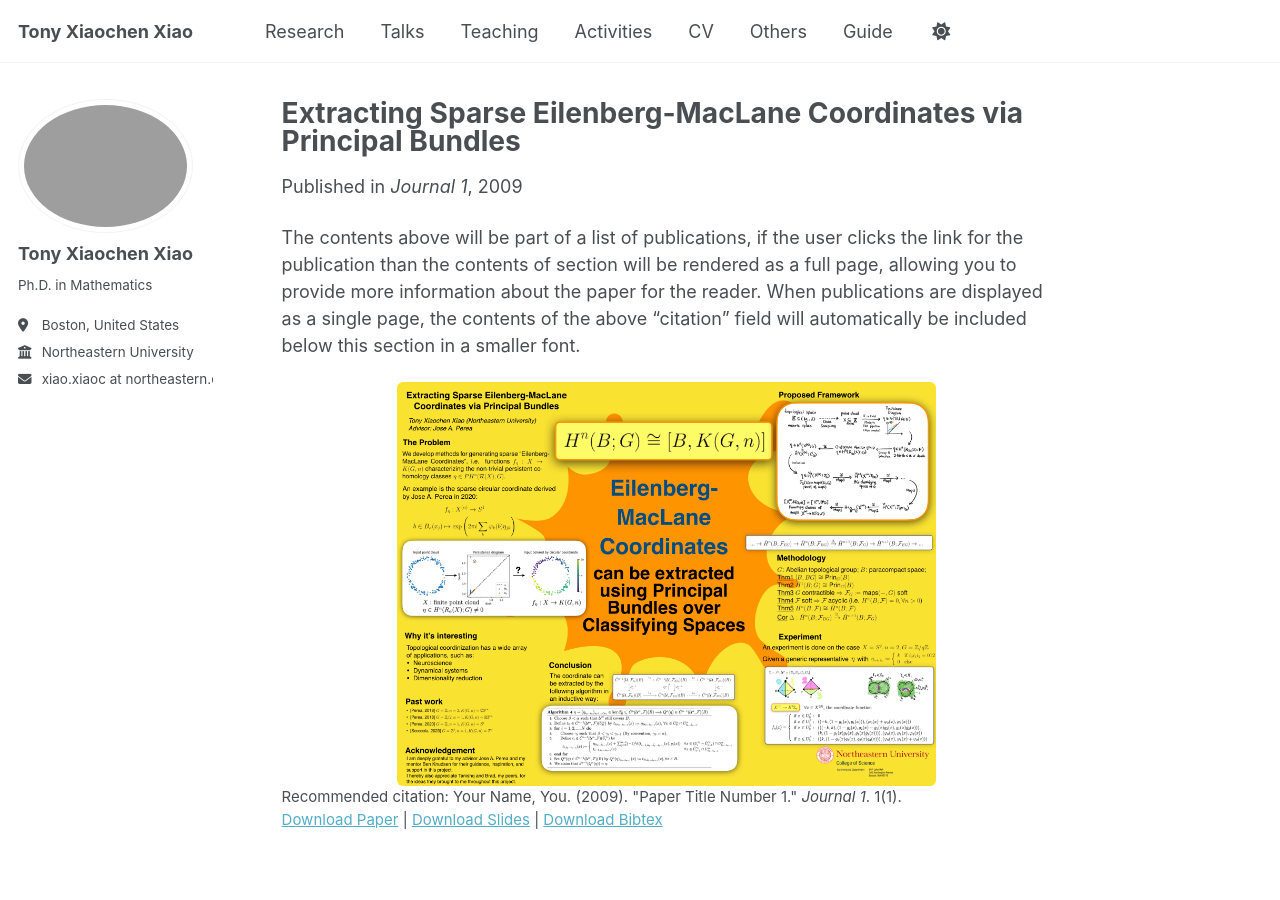
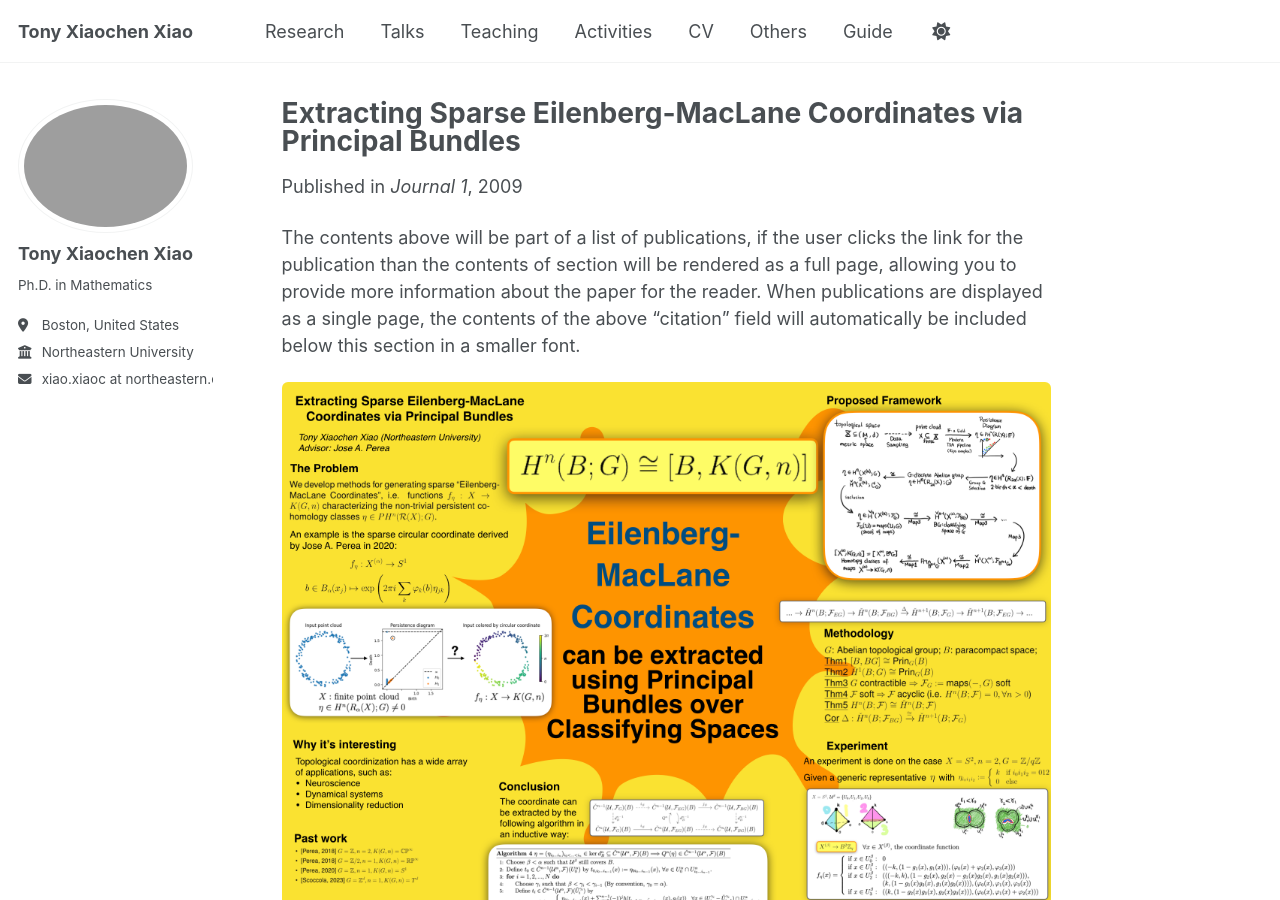
Before and after one commit to tonyxiaochenxiao/tonyxiaochenxiao.github.io, a Jekyll site: the page built from _publications/2009-10-01-paper-title-number-1.md, in a window 1280 px wide and 900 px high. Built offline with Jekyll 4.4.1, drawn with Linux system fonts in a browser that asks for light colours; a script that is not in the unit is left out.

Commit message:
Update 2009-10-01-paper-title-number-1.md

```diff
--- a/_publications/2009-10-01-paper-title-number-1.md
+++ b/_publications/2009-10-01-paper-title-number-1.md
@@ -14,7 +14,7 @@ citation: 'Your Name, You. (2009). &quot;Paper Title Number 1.&quot; <i>Journal
 The contents above will be part of a list of publications, if the user clicks the link for the publication than the contents of section will be rendered as a full page, allowing you to provide more information about the paper for the reader. When publications are displayed as a single page, the contents of the above "citation" field will automatically be included below this section in a smaller font.
 
 <div style="display: flex; flex-direction: column; gap: 24px; align-items: center;">
-  <img src="/images/Poster_Tony.png" alt="Poster_Tony" style="width: 70%; height: auto; border-radius: 6px;">
+  <img src="/images/Poster_Tony.png" alt="Poster_Tony" style="width: 100%; height: auto; border-radius: 6px;">
 </div>
 
 <!--
```
